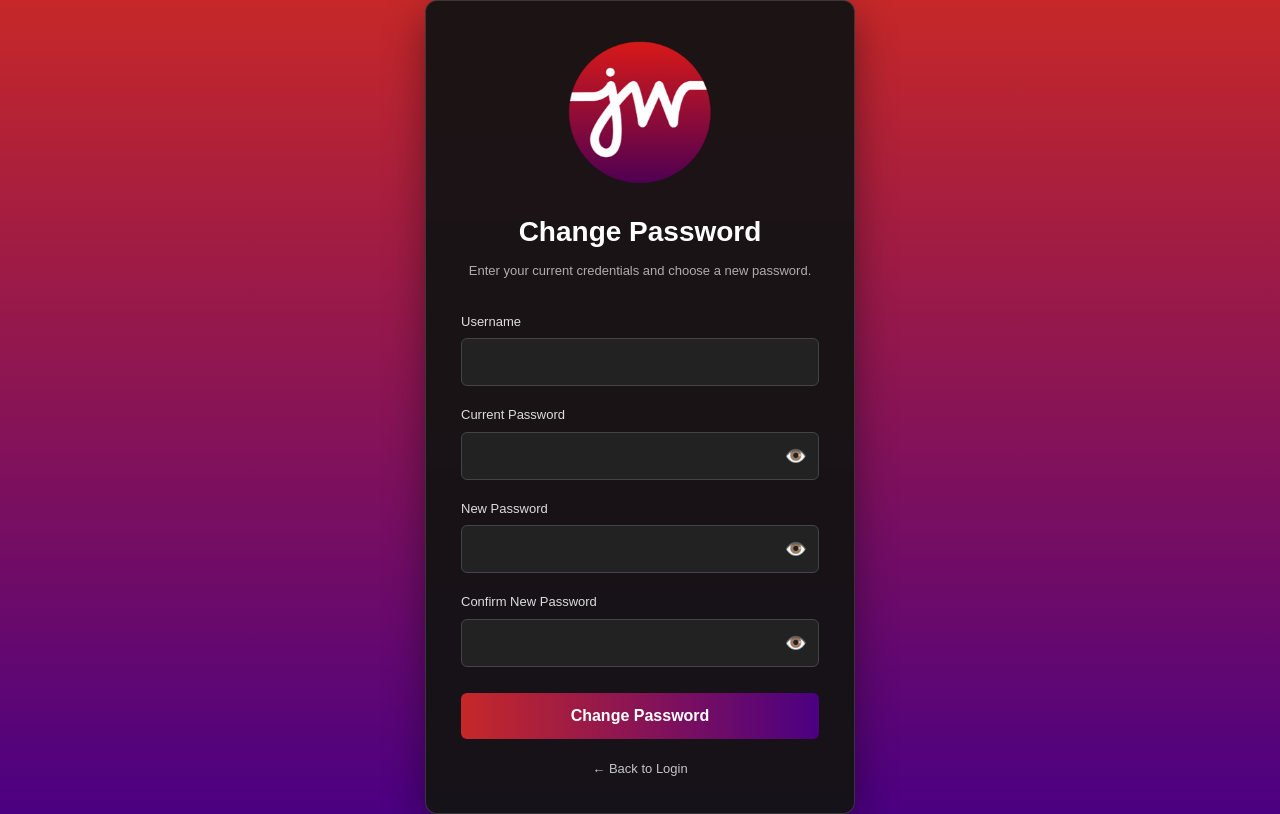
After one commit to haiqa-k/SalesPortal, a Flask app: page /change-password in a window 1280 px wide. The commit adds this page. Run offline with Flask 3, Linux system fonts and the light colour scheme.

Commit message:
Change Password Functionality Added

```diff
--- a/app.py
+++ b/app.py
@@ -57,6 +57,169 @@ def login():
 
     return render_template("login.html", message=message)
 
+@app.route("/change-password", methods=["GET", "POST"])
+def change_password():
+
+    message = ""
+    message_type = ""
+
+
+    if request.method == "POST":
+
+        username = request.form["username"].strip()
+
+        current_password = request.form["current_password"]
+
+        new_password = request.form["new_password"]
+
+        confirm_password = request.form["confirm_password"]
+
+
+        # ----------------------------------
+        # CHECK NEW PASSWORDS MATCH
+        # ----------------------------------
+
+        if new_password != confirm_password:
+
+            message = "New passwords do not match."
+            message_type = "error"
+
+            return render_template(
+                "change_password.html",
+                message=message,
+                message_type=message_type
+            )
+
+
+        # ----------------------------------
+        # PASSWORD LENGTH
+        # ----------------------------------
+
+        if len(new_password) < 8:
+
+            message = "New password must be at least 8 characters."
+            message_type = "error"
+
+            return render_template(
+                "change_password.html",
+                message=message,
+                message_type=message_type
+            )
+
+
+        cursor = conn.cursor()
+
+
+        # ----------------------------------
+        # FIND USER
+        # ----------------------------------
+
+        cursor.execute("""
+            SELECT
+                UserID,
+                PasswordHash
+
+            FROM Users
+
+            WHERE
+                Username = ?
+                AND IsActive = 1
+        """, (username,))
+
+        row = cursor.fetchone()
+
+
+        if not row:
+
+            message = "Invalid username or current password."
+            message_type = "error"
+
+            return render_template(
+                "change_password.html",
+                message=message,
+                message_type=message_type
+            )
+
+
+        user_id, stored_hash = row
+
+
+        # ----------------------------------
+        # VERIFY CURRENT PASSWORD
+        # ----------------------------------
+
+        if not bcrypt.checkpw(
+            current_password.encode("utf-8"),
+            stored_hash.encode("utf-8")
+        ):
+
+            message = "Invalid username or current password."
+            message_type = "error"
+
+            return render_template(
+                "change_password.html",
+                message=message,
+                message_type=message_type
+            )
+
+
+        # ----------------------------------
+        # DON'T ALLOW SAME PASSWORD
+        # ----------------------------------
+
+        if bcrypt.checkpw(
+            new_password.encode("utf-8"),
+            stored_hash.encode("utf-8")
+        ):
+
+            message = "New password must be different from your current password."
+            message_type = "error"
+
+            return render_template(
+                "change_password.html",
+                message=message,
+                message_type=message_type
+            )
+
+
+        # ----------------------------------
+        # HASH NEW PASSWORD
+        # ----------------------------------
+
+        new_hash = bcrypt.hashpw(
+            new_password.encode("utf-8"),
+            bcrypt.gensalt()
+        ).decode("utf-8")
+
+
+        # ----------------------------------
+        # UPDATE DATABASE
+        # ----------------------------------
+
+        cursor.execute("""
+            UPDATE Users
+
+            SET PasswordHash = ?
+
+            WHERE UserID = ?
+        """, (
+            new_hash,
+            user_id
+        ))
+
+
+        conn.commit()
+
+
+        message = "Password changed successfully."
+        message_type = "success"
+
+
+    return render_template(
+        "change_password.html",
+        message=message,
+        message_type=message_type
+    )
 
 @app.route("/my-pipelines")
 def my_pipelines():
--- /dev/null
+++ b/templates/change_password.html
@@ -0,0 +1,546 @@
+<!DOCTYPE html>
+
+<html>
+
+<head>
+
+    <title>Change Password</title>
+
+    <meta
+        name="viewport"
+        content="width=device-width, initial-scale=1"
+    >
+
+    <link
+        rel="stylesheet"
+        href="https://cdn.jsdelivr.net/npm/bootstrap@5.3.2/dist/css/bootstrap.min.css"
+    >
+
+
+    <style>
+
+        body {
+
+            margin: 0;
+
+            min-height: 100vh;
+
+            background: linear-gradient(
+                to bottom,
+                #c62828,
+                #4b0082
+            );
+
+            font-family: Arial, sans-serif;
+
+            display: flex;
+
+            justify-content: center;
+            align-items: center;
+
+        }
+
+
+        .password-card {
+
+            width: 100%;
+            max-width: 430px;
+
+            background: rgba(
+                20,
+                20,
+                20,
+                0.95
+            );
+
+            border:
+                1px solid
+                rgba(
+                    255,
+                    255,
+                    255,
+                    0.15
+                );
+
+            border-radius: 12px;
+
+            padding: 35px;
+
+            box-shadow:
+                0 15px 40px
+                rgba(
+                    0,
+                    0,
+                    0,
+                    0.4
+                );
+
+        }
+
+
+        .logo {
+
+            display: block;
+
+            width: 150px;
+
+            margin:
+                0 auto
+                25px auto;
+
+        }
+
+
+        .page-title {
+
+            color: #ffffff;
+
+            font-size: 28px;
+            font-weight: 600;
+
+            margin-bottom: 8px;
+
+            text-align: center;
+
+        }
+
+
+        .page-subtitle {
+
+            color:
+                rgba(
+                    255,
+                    255,
+                    255,
+                    0.65
+                );
+
+            font-size: 13px;
+
+            text-align: center;
+
+            margin-bottom: 28px;
+
+        }
+
+
+        label {
+
+            color: #dddddd;
+
+            font-size: 13px;
+
+            margin-bottom: 7px;
+
+        }
+
+
+        .form-control {
+
+            background: #222222;
+
+            border:
+                1px solid
+                #444444;
+
+            color: #ffffff;
+
+            padding: 11px 12px;
+
+        }
+
+
+        .form-control:focus {
+
+            background: #222222;
+
+            color: #ffffff;
+
+            border-color:
+                rgba(
+                    255,
+                    255,
+                    255,
+                    0.5
+                );
+
+            box-shadow: none;
+
+        }
+
+
+        .form-control::placeholder {
+
+            color: #777777;
+
+        }
+
+
+        .password-container {
+
+            position: relative;
+
+            width: 100%;
+
+        }
+
+
+        .password-container .form-control {
+
+            padding-right: 45px;
+
+        }
+
+
+        .toggle-eye {
+
+            position: absolute;
+
+            right: 12px;
+
+            top: 50%;
+
+            transform: translateY(-50%);
+
+            cursor: pointer;
+
+            font-size: 18px;
+
+            user-select: none;
+
+        }
+
+
+        .btn-change {
+
+            width: 100%;
+
+            margin-top: 10px;
+
+            padding: 11px;
+
+            border: none;
+
+            border-radius: 6px;
+
+            color: #ffffff;
+
+            font-weight: 600;
+
+            background: linear-gradient(
+                to right,
+                #c62828,
+                #4b0082
+            );
+
+        }
+
+
+        .btn-change:hover {
+
+            opacity: 0.9;
+
+        }
+
+
+        .back-link {
+
+            display: block;
+
+            text-align: center;
+
+            margin-top: 20px;
+
+            color:
+                rgba(
+                    255,
+                    255,
+                    255,
+                    0.75
+                );
+
+            text-decoration: none;
+
+            font-size: 13px;
+
+        }
+
+
+        .back-link:hover {
+
+            color: #ffffff;
+
+        }
+
+
+        .message {
+
+            padding: 10px 12px;
+
+            margin-bottom: 20px;
+
+            border-radius: 5px;
+
+            font-size: 13px;
+
+        }
+
+
+        .message.error {
+
+            background:
+                rgba(
+                    198,
+                    40,
+                    40,
+                    0.25
+                );
+
+            border:
+                1px solid
+                rgba(
+                    255,
+                    100,
+                    100,
+                    0.4
+                );
+
+            color: #ffb3b3;
+
+        }
+
+
+        .message.success {
+
+            background:
+                rgba(
+                    40,
+                    167,
+                    69,
+                    0.2
+                );
+
+            border:
+                1px solid
+                rgba(
+                    100,
+                    220,
+                    130,
+                    0.4
+                );
+
+            color: #b6f2c2;
+
+        }
+
+    </style>
+
+</head>
+
+
+<body>
+
+
+<div class="password-card">
+
+
+    <img
+        src="{{ url_for('static', filename='jazz-logo.png') }}"
+        class="logo"
+        alt="Company Logo"
+    >
+
+
+    <div class="page-title">
+        Change Password
+    </div>
+
+
+    <div class="page-subtitle">
+        Enter your current credentials
+        and choose a new password.
+    </div>
+
+
+
+    {% if message %}
+
+    <div class="message {{ message_type }}">
+        {{ message }}
+    </div>
+
+    {% endif %}
+
+
+
+    <form
+        method="POST"
+        action="{{ url_for('change_password') }}"
+    >
+
+
+        <div class="mb-3">
+
+            <label>
+                Username
+            </label>
+
+            <input
+                type="text"
+                name="username"
+                class="form-control"
+                required
+                autocomplete="username"
+            >
+
+        </div>
+
+
+
+        <div class="mb-3">
+
+            <label>
+                Current Password
+            </label>
+
+            <div class="password-container">
+
+                <input
+                    type="password"
+                    id="current_password"
+                    name="current_password"
+                    class="form-control"
+                    required
+                    autocomplete="current-password"
+                >
+
+                <span
+                    class="toggle-eye"
+                    onclick="togglePassword('current_password', this)"
+                >
+                    👁️
+                </span>
+
+            </div>
+
+        </div>
+
+
+
+        <div class="mb-3">
+
+            <label>
+                New Password
+            </label>
+
+            <div class="password-container">
+
+                <input
+                    type="password"
+                    id="new_password"
+                    name="new_password"
+                    class="form-control"
+                    required
+                    minlength="8"
+                    autocomplete="new-password"
+                >
+
+                <span
+                    class="toggle-eye"
+                    onclick="togglePassword('new_password', this)"
+                >
+                    👁️
+                </span>
+
+            </div>
+
+        </div>
+
+
+
+        <div class="mb-3">
+
+            <label>
+                Confirm New Password
+            </label>
+
+            <div class="password-container">
+
+                <input
+                    type="password"
+                    id="confirm_password"
+                    name="confirm_password"
+                    class="form-control"
+                    required
+                    minlength="8"
+                    autocomplete="new-password"
+                >
+
+                <span
+                    class="toggle-eye"
+                    onclick="togglePassword('confirm_password', this)"
+                >
+                    👁️
+                </span>
+
+            </div>
+
+        </div>
+
+
+
+        <button
+            type="submit"
+            class="btn-change"
+        >
+            Change Password
+        </button>
+
+
+    </form>
+
+
+
+    <a
+        href="{{ url_for('login') }}"
+        class="back-link"
+    >
+        ← Back to Login
+    </a>
+
+
+</div>
+
+
+<script>
+
+    function togglePassword(fieldId, eyeIcon) {
+
+        const passwordField =
+            document.getElementById(fieldId);
+
+
+        if (passwordField.type === "password") {
+
+            passwordField.type = "text";
+
+            eyeIcon.textContent = "🙈";
+
+        }
+
+        else {
+
+            passwordField.type = "password";
+
+            eyeIcon.textContent = "👁️";
+
+        }
+
+    }
+
+</script>
+
+
+</body>
+
+</html>
```
Also changed, not shown: static/style.css (+13 -0 lines), templates/login.html (+8 -0 lines).
